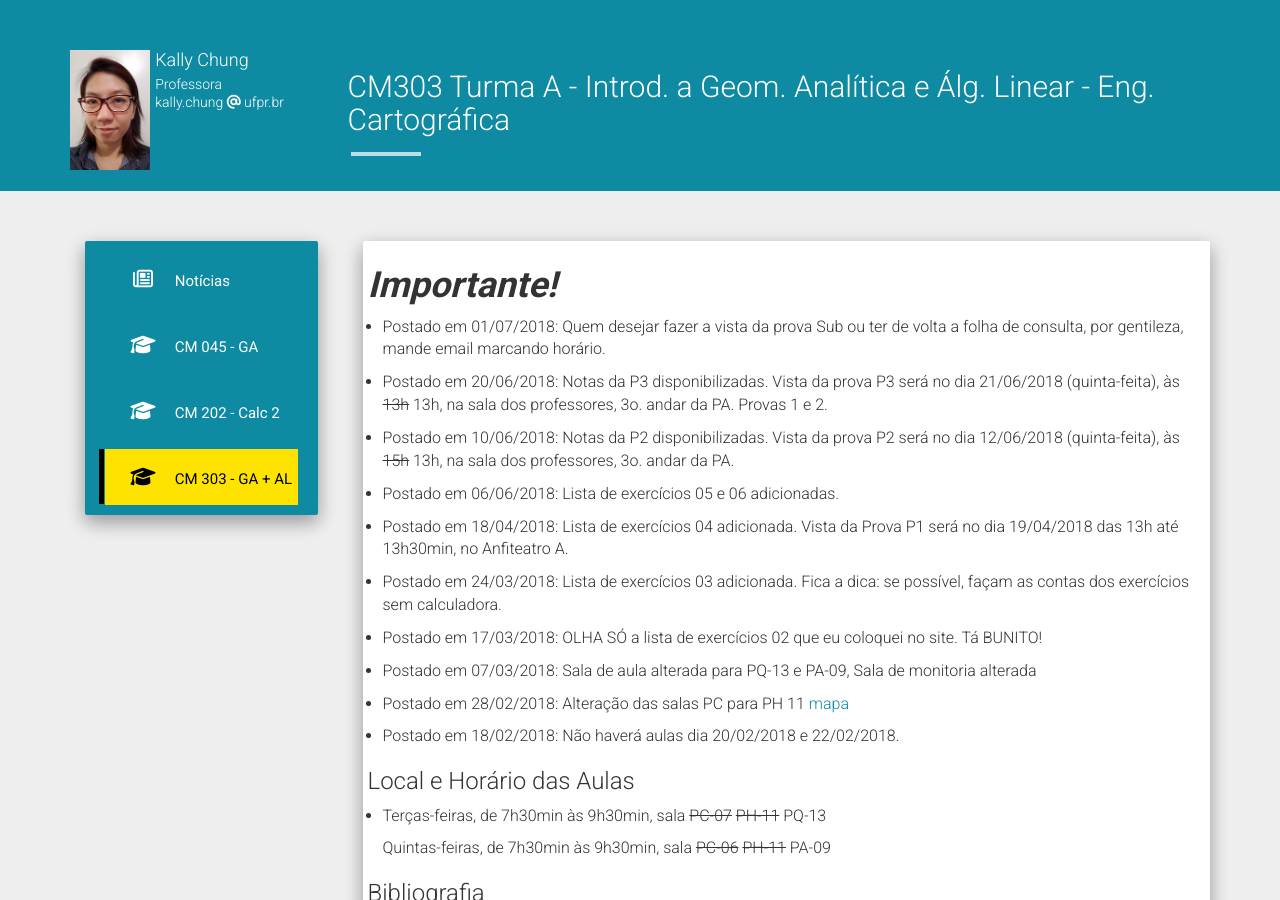
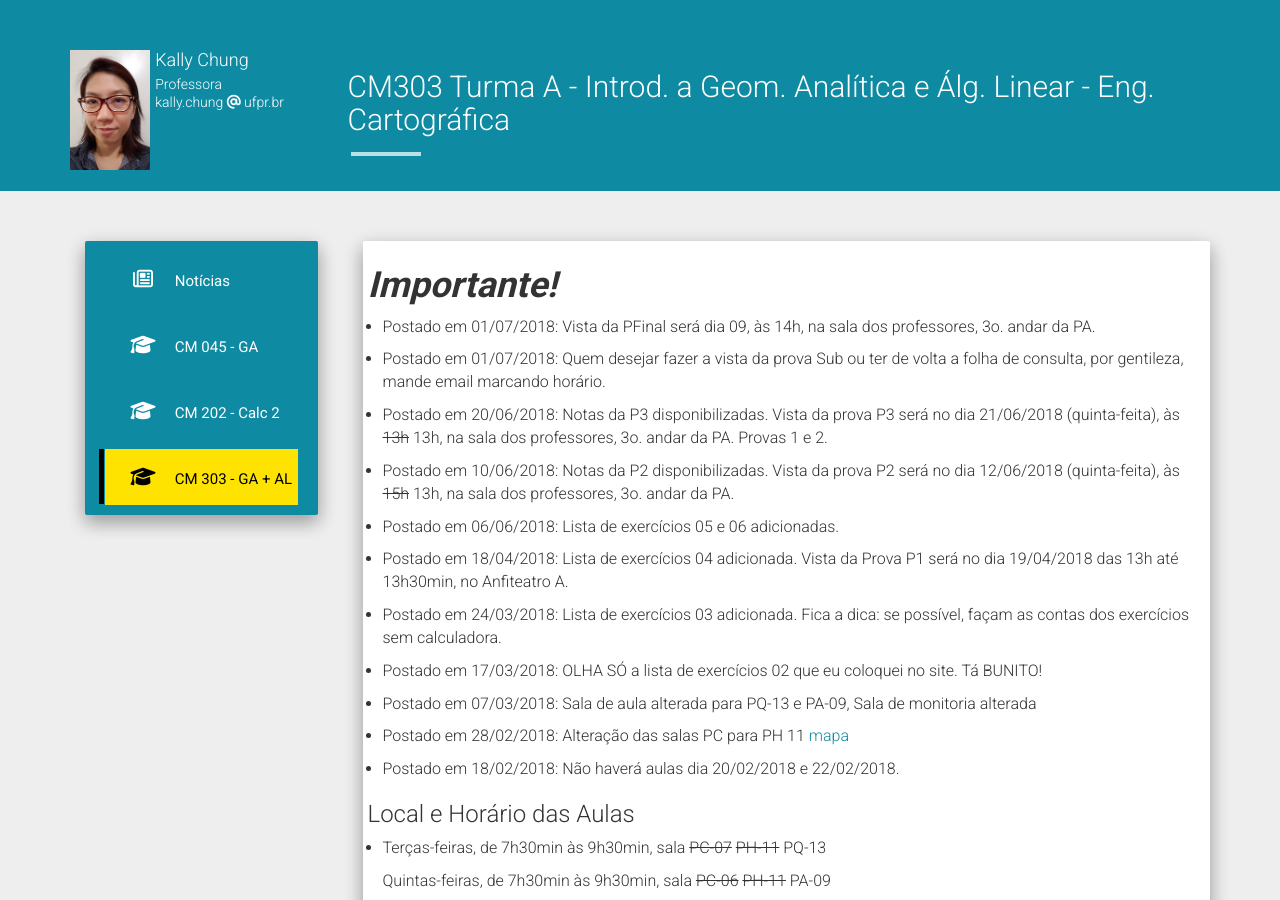
Before and after one commit to chunggnuhc/chunggnuhc.github.io, a Jekyll site: the page built from CM303-GAeAL-1sem2018.md, in a window 1280 px wide and 900 px high. Built offline with Jekyll 4.4.1, drawn with Linux system fonts in a browser that asks for light colours; nearby versions of some CDN libraries; some of the changed lines change nothing that is shown.

Commit message:
Update CM303 - notas finais

```diff
--- a/CM303-GAeAL-1sem2018.md
+++ b/CM303-GAeAL-1sem2018.md
@@ -4,6 +4,8 @@ title: CM303 Turma A - Introd. a Geom. Analítica e Álg. Linear - Eng. Cartogr
 permalink: /CM303-GAeAL-1sem2018/
 ---
 <h1><b><i>Importante!</i></b></h1>
+- Postado em 01/07/2018: Vista da PFinal será dia 09, às 14h, na sala dos professores, 3o. andar da PA.
+
 - Postado em 01/07/2018: Quem desejar fazer a vista da prova Sub ou ter de volta a folha de consulta, por gentileza, mande email marcando horário.
 
 - Postado em 20/06/2018: Notas da P3 disponibilizadas. Vista da prova P3 será no dia 21/06/2018 (quinta-feita), às <strike>13h</strike> 13h, na sala dos professores, 3o. andar da PA. Provas 1 e 2.
@@ -75,7 +77,7 @@ permalink: /CM303-GAeAL-1sem2018/
 
 - [Nota PSub - De 0 a 100](/disciplinas1sem2018/Nota PSub - CM303 - Site.pdf)
 
-- Nota PFinal - De 0 a 100
+- [Nota PFinal - De 0 a 100](/disciplinas1sem2018/Nota PSub - CM303 - Site.pdf)
 
 <h3>Listas de Exercícios</h3>
 
```
